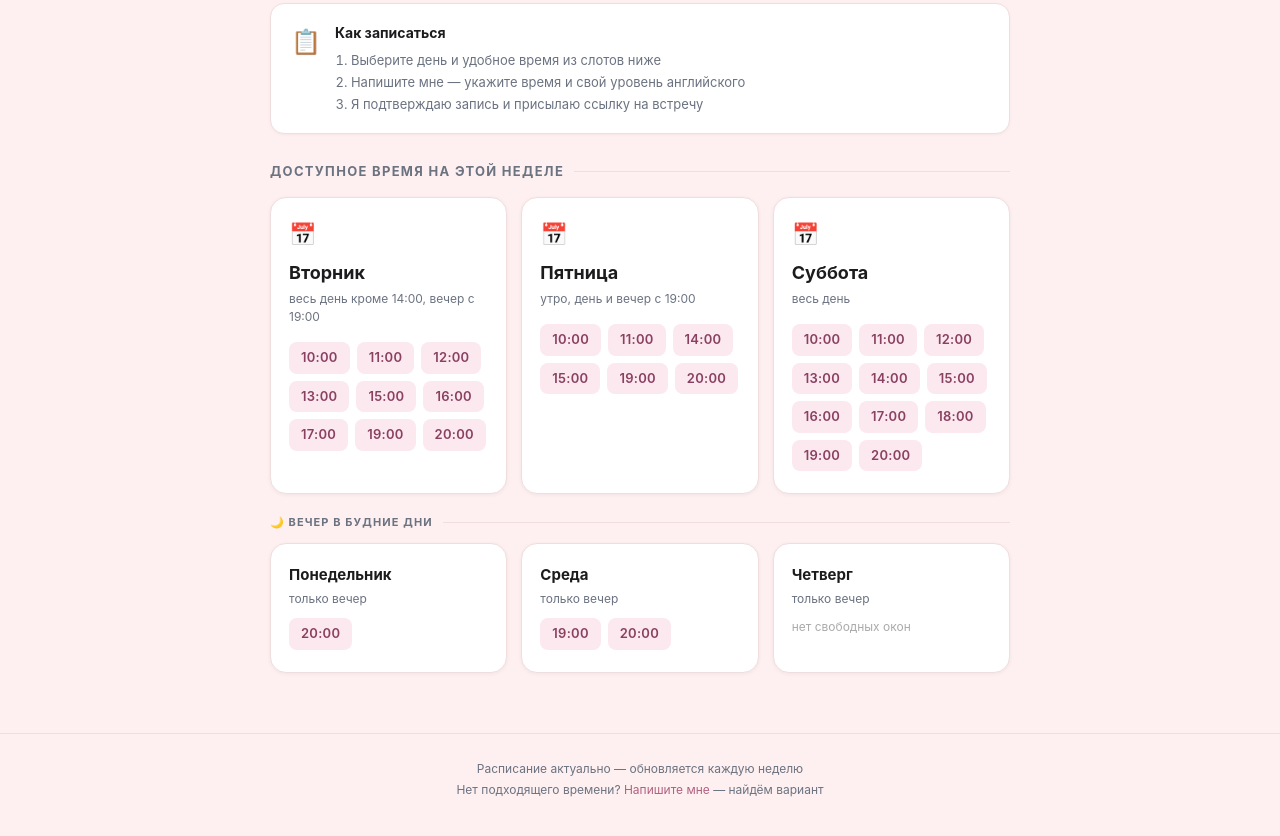
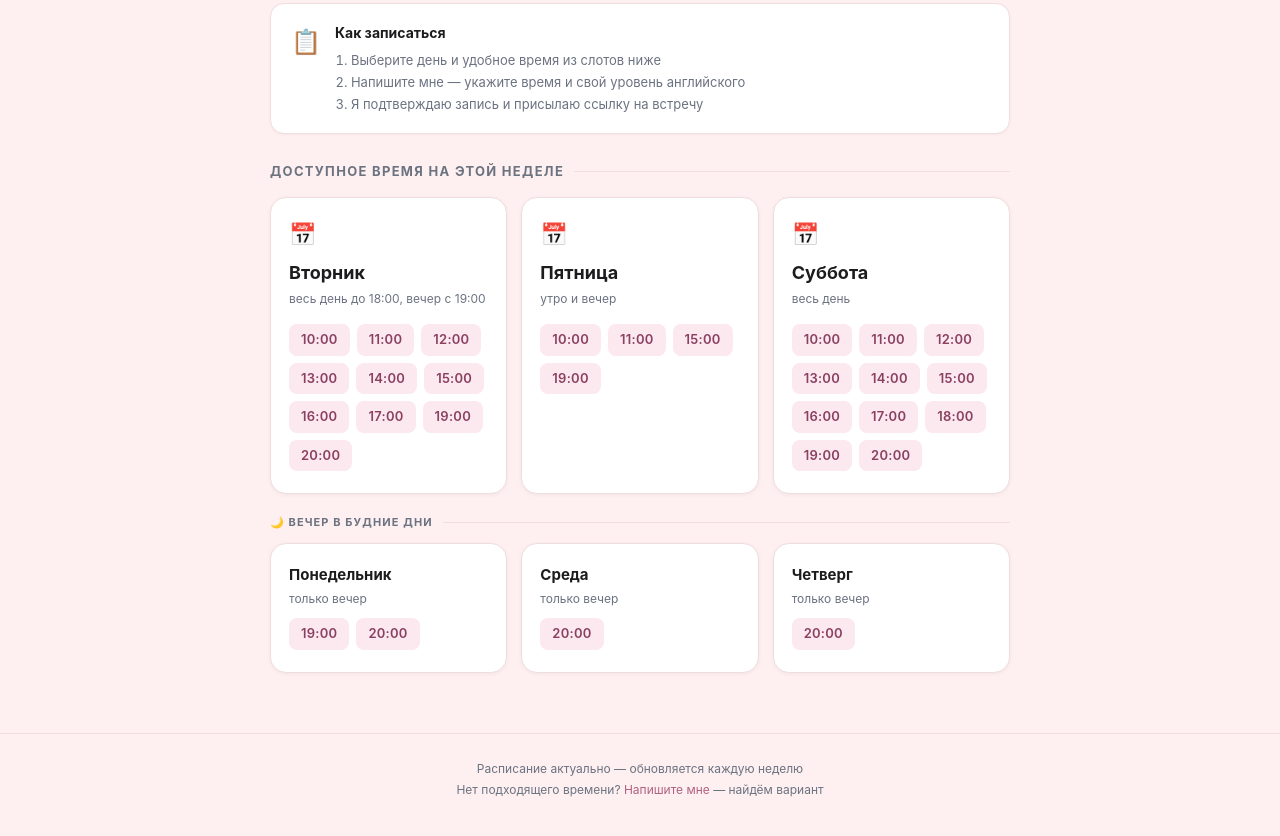
Before and after one commit to annabor685-web/english-schedule, a plain HTML site: page index.html in a window 1280 px wide. Shown: the part 406-1242 px from the top of the page. Drawn offline with Linux system fonts and the light colour scheme.

Commit message:
Update slots for week of 2026-06-10 (manual fix)

```diff
--- a/index.html
+++ b/index.html
@@ -274,12 +274,13 @@
     <div class="day-card">
       <div class="day-icon">📅</div>
       <div class="day-name">Вторник</div>
-      <div class="day-hint">весь день кроме 14:00, вечер с 19:00</div>
+      <div class="day-hint">весь день до 18:00, вечер с 19:00</div>
       <div class="slots">
         <span class="slot">10:00</span>
         <span class="slot">11:00</span>
         <span class="slot">12:00</span>
         <span class="slot">13:00</span>
+        <span class="slot">14:00</span>
         <span class="slot">15:00</span>
         <span class="slot">16:00</span>
         <span class="slot">17:00</span>
@@ -292,14 +293,12 @@
     <div class="day-card">
       <div class="day-icon">📅</div>
       <div class="day-name">Пятница</div>
-      <div class="day-hint">утро, день и вечер с 19:00</div>
+      <div class="day-hint">утро и вечер</div>
       <div class="slots">
         <span class="slot">10:00</span>
         <span class="slot">11:00</span>
-        <span class="slot">14:00</span>
         <span class="slot">15:00</span>
         <span class="slot">19:00</span>
-        <span class="slot">20:00</span>
       </div>
     </div>
 
@@ -333,6 +332,7 @@
       <div class="day-name">Понедельник</div>
       <div class="day-hint">только вечер</div>
       <div class="slots">
+        <span class="slot">19:00</span>
         <span class="slot">20:00</span>
       </div>
     </div>
@@ -342,7 +342,6 @@
       <div class="day-name">Среда</div>
       <div class="day-hint">только вечер</div>
       <div class="slots">
-        <span class="slot">19:00</span>
         <span class="slot">20:00</span>
       </div>
     </div>
@@ -352,7 +351,7 @@
       <div class="day-name">Четверг</div>
       <div class="day-hint">только вечер</div>
       <div class="slots">
-        <span style="font-size:12px;color:#aaa">нет свободных окон</span>
+        <span class="slot">20:00</span>
       </div>
     </div>
 
```
